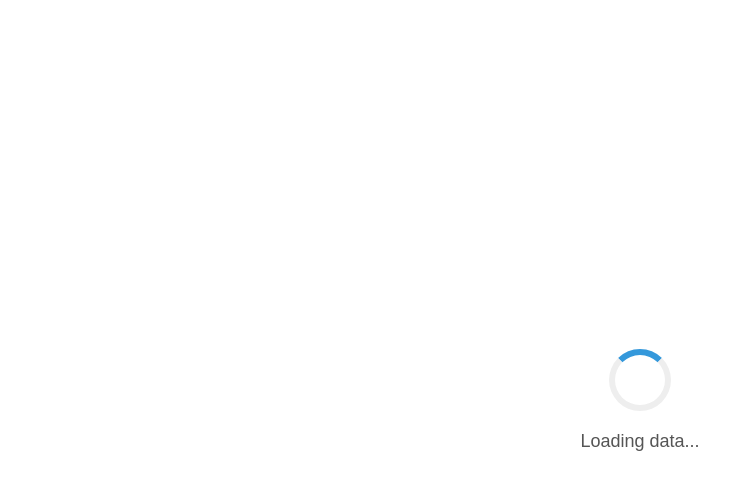
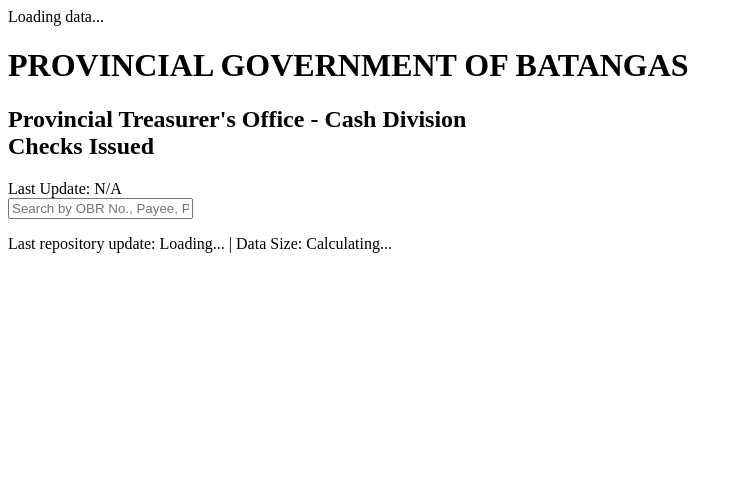
Before and after one commit to ptobatangascash/RCI, a plain HTML site: page index.html in a window 1280 px wide. Shown: the whole page, without its empty margins (0-743 px from the left). Drawn offline with Linux system fonts and the light colour scheme; a script that the page names is missing.

Commit message:
Update index.html

```diff
--- a/index.html
+++ b/index.html
@@ -5,95 +5,7 @@
   <meta name="viewport" content="width=device-width, initial-scale=1" />
   <title>Checks Issued</title>
   <style>
-    body {
-      font-family: Arial, sans-serif;
-      margin: 0;
-      padding: 40px;
-      max-width: 100vw;
-      padding-bottom: 60px;
-    }
-
-    h1, h2 {
-      text-align: center;
-      color: #2c3e50;
-    }
-
-    input[type="text"] {
-      width: 100%;
-      padding: 10px;
-      margin-bottom: 20px;
-      font-size: 16px;
-      border: 1px solid #ccc;
-      border-radius: 4px;
-    }
-
-    ul {
-      list-style: none;
-      padding: 0;
-    }
-
-    li {
-      background: #f9f9f9;
-      margin-bottom: 10px;
-      padding: 15px;
-      border-radius: 5px;
-      box-shadow: 0 1px 3px rgba(0,0,0,0.1);
-    }
-
-    /* Splash screen */
-    #splash {
-      position: fixed;
-      top: 0;
-      left: 0;
-      width: 100vw;
-      height: 100vh;
-      background: #ffffff;
-      display: flex;
-      align-items: center;
-      justify-content: center;
-      z-index: 9999;
-      flex-direction: column;
-    }
-
-    .spinner {
-      border: 6px solid #eee;
-      border-top: 6px solid #3498db;
-      border-radius: 50%;
-      width: 50px;
-      height: 50px;
-      animation: spin 1s linear infinite;
-      margin-bottom: 20px;
-    }
-
-    @keyframes spin {
-      0% { transform: rotate(0deg); }
-      100% { transform: rotate(360deg); }
-    }
-
-    .loading-text {
-      font-size: 18px;
-      color: #555;
-    }
-
-    .last-update {
-      text-align: center;
-      font-size: 16px;
-      margin-top: 20px;
-      font-weight: bold;
-    }
-
-    footer {
-      position: fixed;
-      bottom: 0;
-      width: 100%;
-      background-color: #f5f5f5;
-      text-align: center;
-      font-size: 14px;
-      color: #666;
-      padding: 10px 0;
-      box-shadow: 0 -1px 5px rgba(0, 0, 0, 0.1);
-      z-index: 1000;
-    }
+    /* Styling code remains the same */
   </style>
 </head>
 <body>
@@ -119,6 +31,7 @@
       Last repository update: <span id="last-updated">Loading...</span> | Data Size: <span id="data-size">Calculating...</span>
     </p>
   </footer>
+
   <script src="https://apis.google.com/js/api.js"></script>
   <script>
     // GitHub Last Updated (repo push date)
@@ -142,7 +55,7 @@
 
     const sheetUrl = "https://script.google.com/macros/s/AKfycbw0MDwN0hLe2sHbPU_XASvI8GH_4CKOTAVeW9ytPbUslPowl3v6L61P_pSfguWpH5HnNg/exec";
     const CLIENT_ID = 'ptobatangascash';
-    const API_KEY = 'YOUR_GOOGLE_API_KEY';
+    const API_KEY = '886673521729-0olu0cqt676ffol6lkakim4kh1f4c0ti.apps.googleusercontent.com';
     const SPREADSHEET_ID = '1wPU0y3wSdmSBzQbPyWQAXqMLDYxuKAd4FdYQ6WJ7d7g';
     const SCOPES = 'https://www.googleapis.com/auth/spreadsheets.readonly';
 
@@ -220,6 +133,9 @@
         list.appendChild(li);
       });
 
+      // Google API Client Initialization
+      gapi.load('client:auth2', start);
+
       function start() {
         gapi.client.init({
           apiKey: API_KEY,
@@ -232,16 +148,11 @@
         });
       }
 
-    // Initialize the API client
-    gapi.load('client:auth2', start);
-
-    // Check if the user is signed in
       function checkAuth() {
         gapi.auth2.getAuthInstance().isSignedIn.listen(handleAuthResult);
         handleAuthResult(gapi.auth2.getAuthInstance().isSignedIn.get());
       }
 
-    // Handle sign-in status
       function handleAuthResult(isSignedIn) {
         if (isSignedIn) {
           getSheetMetadata();
@@ -250,7 +161,6 @@
         }
       }
 
-    // Fetch the last modified timestamp of the Google Sheet
       function getSheetMetadata() {
         gapi.client.sheets.spreadsheets.get({
           spreadsheetId: SPREADSHEET_ID,
@@ -316,6 +226,7 @@
           timeout = setTimeout(() => func.apply(this, args), wait);
         };
       }
+
     </script>
 
 </body>
```
Lines whose indentation alone changed are shown as unchanged.
